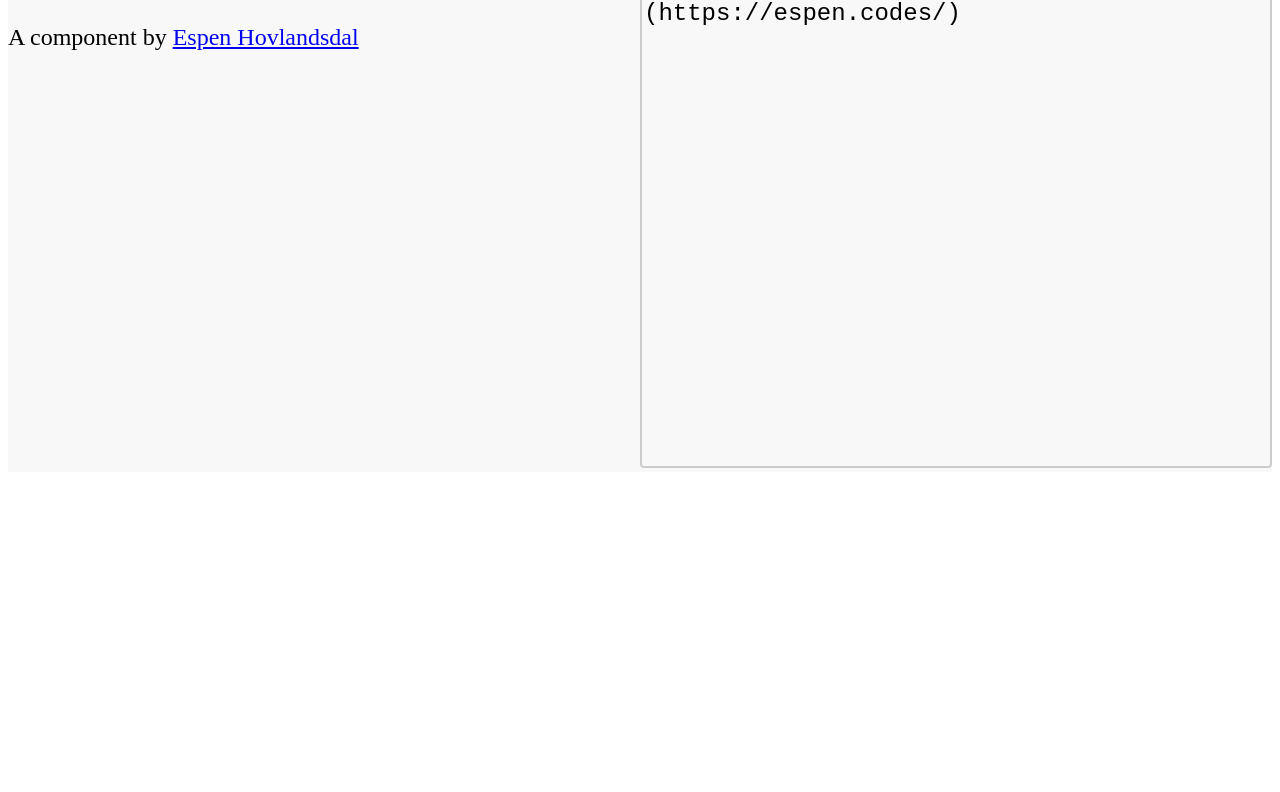
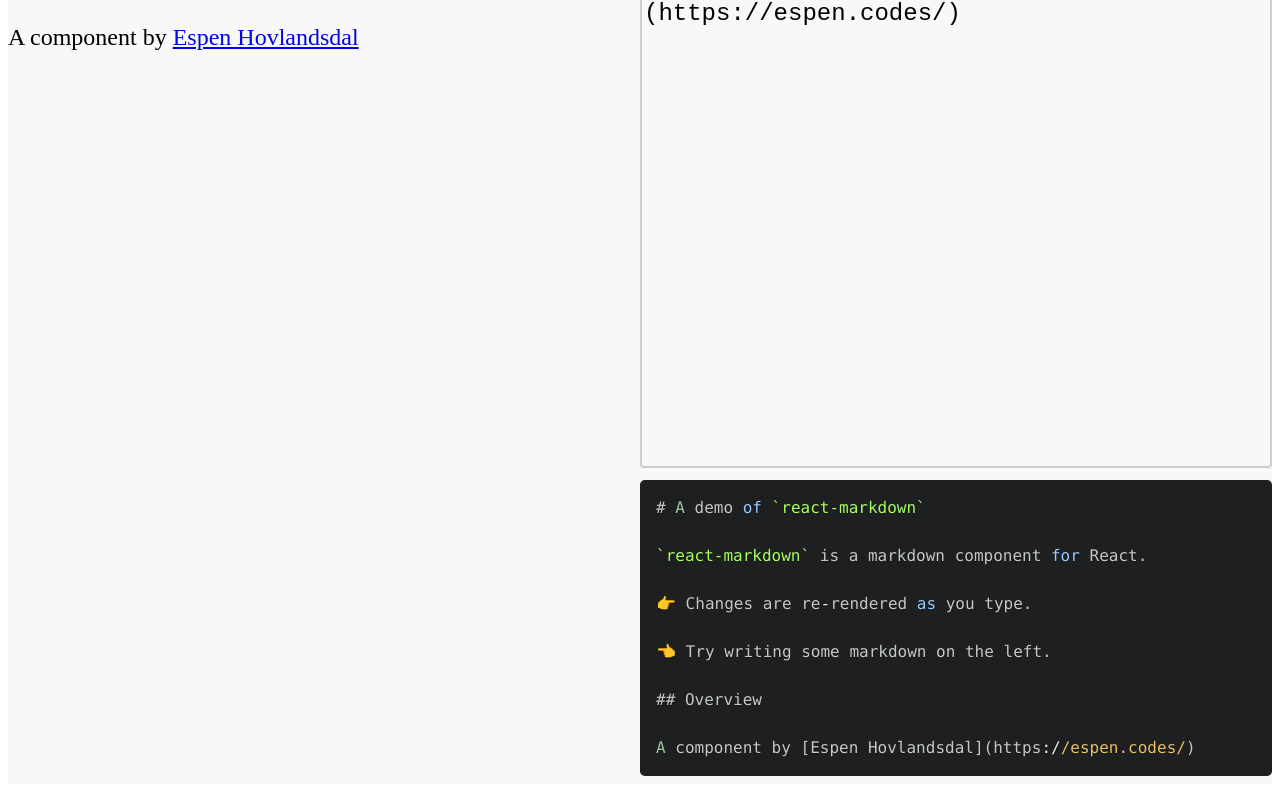
Before and after one commit to CodecoolGlobal/freestyle-mern-project-react-Hamza-Walker, a React (Vite) app in the folder frontend/: page / in a window 1280 px wide. Shown: the part 525-1317 px from the top of the page. Before the commit the page ends 1005 px from the top, so only its background shows below. Built offline with nearby package versions, Linux system fonts and the light colour scheme.

Commit message:
saved some code for a future idea code editor

```diff
--- a/frontend/package.json
+++ b/frontend/package.json
@@ -12,7 +12,9 @@
   "dependencies": {
     "marked": "^5.0.0",
     "react": "^18.2.0",
-    "react-dom": "^18.2.0"
+    "react-ace": "^10.1.0",
+    "react-dom": "^18.2.0",
+    "react-syntax-highlighter": "^15.5.0"
   },
   "devDependencies": {
     "@types/react": "^18.0.28",
--- /dev/null
+++ b/frontend/src/components/markDownPagecomponents/EditorComponent.jsx
@@ -0,0 +1,25 @@
+import React, { useContext, useState } from 'react';
+import AppContext from '../AppContext';
+import '../../css/MarkdownPage.css';
+import { Prism as SyntaxHighlighter } from 'react-syntax-highlighter';
+import { atomDark } from 'react-syntax-highlighter/dist/esm/styles/prism';
+// import { solarizeddark } from 'react-syntax-highlighter/dist/esm/styles/prism';
+
+export default function EditorComponent() {
+  const { text, setText } = useContext(AppContext);
+
+  return (
+    <div className='container'>
+      <form className='note-write-form'>
+        <textarea
+          className='textarea-write'
+          value={text}
+          onChange={(e) => setText(e.target.value)}
+        />
+      </form>
+      <SyntaxHighlighter language='javascript' style={atomDark}>
+        {text}
+      </SyntaxHighlighter>
+    </div>
+  );
+}
--- a/frontend/src/components/pagecomponents/EditorComponent.jsx
+++ /dev/null
@@ -1,19 +0,0 @@
-import React,{ useContext,useState } from 'react'
-import AppContext from '../AppContext';
-import '../../css/MarkdownPage.css'
-
-
-export default function EditorComponent() {
- const { text, setText } = useContext(AppContext);
-  return (
-    <div className='container'>
-    <form className='note-write-form'>
-      <textarea
-        className='textarea-write'
-        value={text}
-        onChange={(e) => setText(e.target.value)}
-      />
-    </form>
-  </div>
-      )
-}
```
Also changed, not shown: frontend/src/components/CodeEditorComponent.jsx (added, +38 -0 lines), frontend/src/components/MarkdownPage.jsx (renamed from frontend/src/components/MarkdownPage.tsx, +3 -7 lines), frontend/src/components/markDownPagecomponents/NotesDisplayComponent.jsx (renamed from frontend/src/components/pagecomponents/NotesDisplayComponent.jsx), 1 other file (tests, documents, lock files or other folders).
